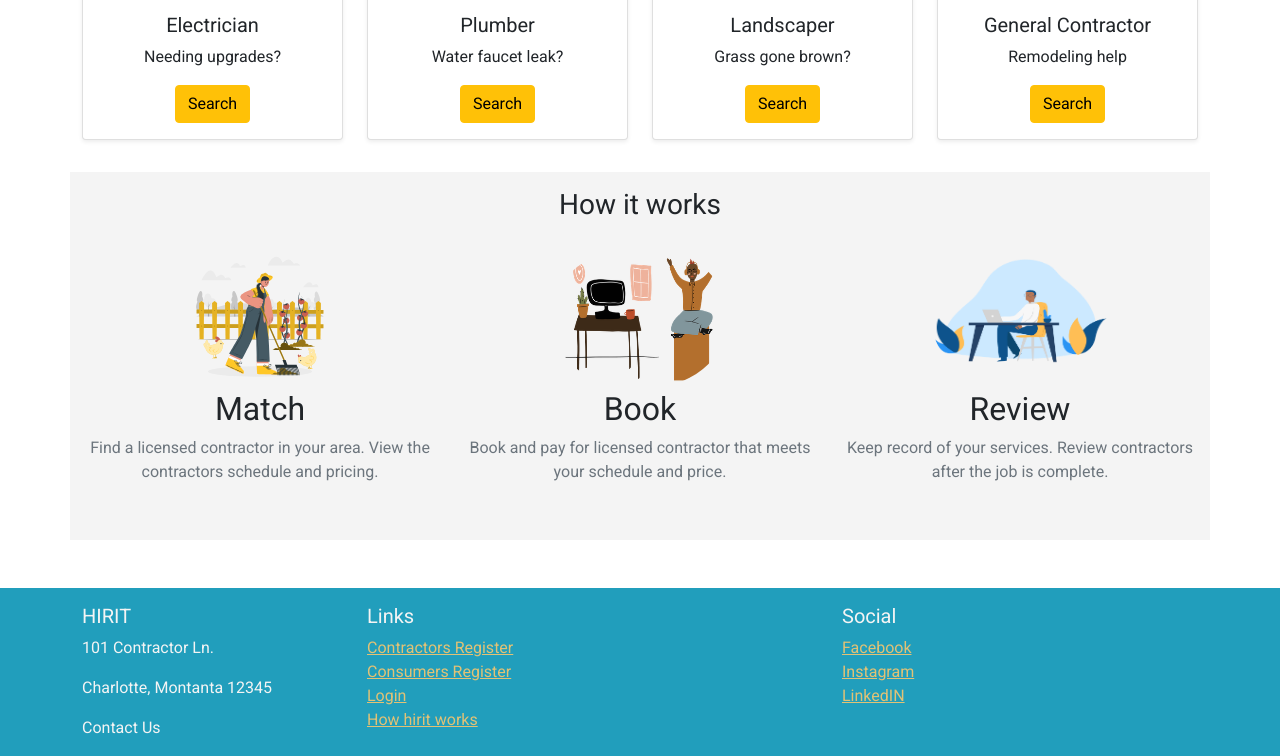
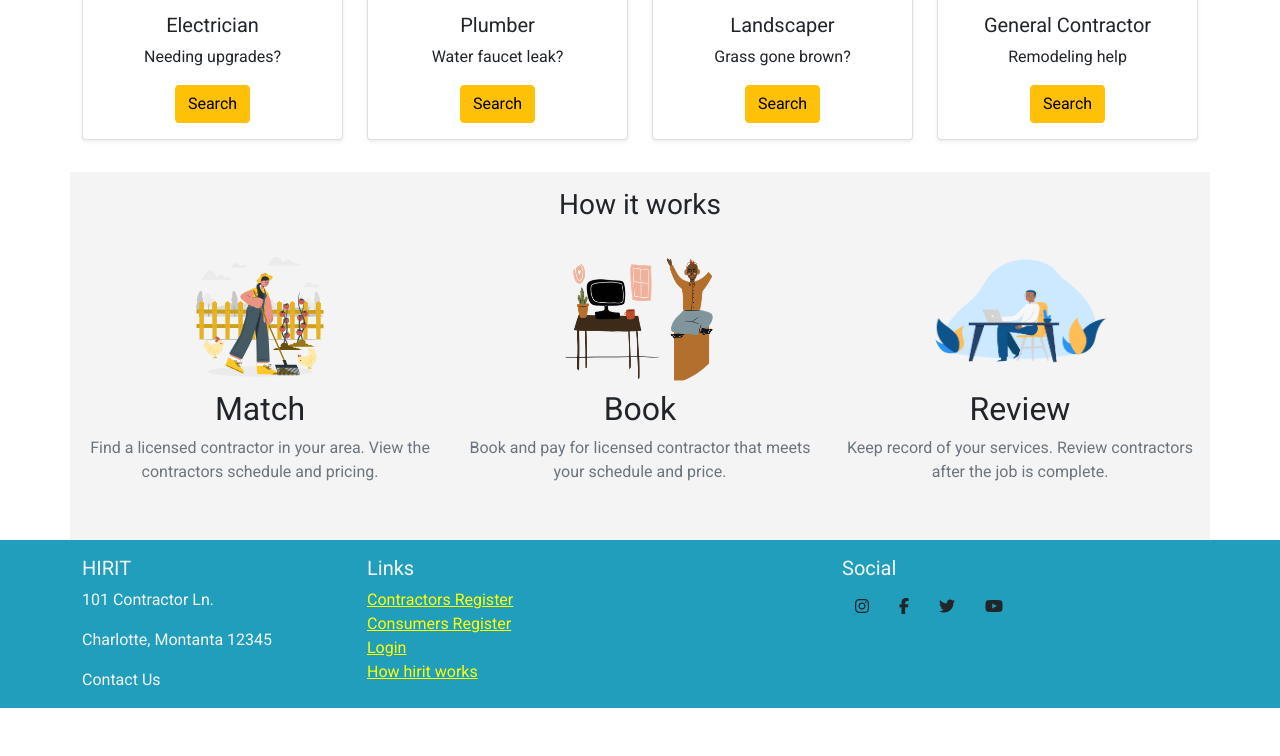
Before and after one commit to anniepuy/hirit, a website: page index.html in a window 1280 px wide. Shown: the part 880-1636 px from the top of the page. After the commit the page ends 1588 px from the top, so only its background shows below. Drawn offline with nearby package versions, Linux system fonts and the light colour scheme.

Commit message:
updated footer

```diff
--- a/css/styles.css
+++ b/css/styles.css
@@ -3,7 +3,7 @@ body {
 }
 
 a {
-    color: #E2C275
+    color: yellow;
 }
 .navbar {
     background-color:#219ebc ;
--- a/index.html
+++ b/index.html
@@ -118,8 +118,8 @@
         </div>
     </div>
 
-    <footer>
-        <div class="container mt-5">
+    <footer class="site-footer">
+        <div class="container">
             <div class="row pt-3">
                 <div class="col col-md-3">
                     <h5>HIRIT</h5>
@@ -138,15 +138,15 @@
                 </div>
                 <div class="col col-md-4">
                     <h5>Social</h5>
-                    <ul class="list-unstyled">
-                        <li><a href="www.facebook.com">Facebook</a></li>
-                        <li><a href="www.instagram.com">Instagram</a></li>
-                        <li><a href="www.linkedin.com">LinkedIN</a></li>
-                    </ul>
+                    <a class="btn btn-social-icon btn-instagram" href="http://instagram.com/"><i class="fa fa-instagram"></i></a>
+                    <a class="btn btn-social-icon btn-facebook" href="http://facebook.com/"><i class="fa fa-facebook"></i></a>
+                    <a class="btn btn-social-icon btn-twitter" href="http://twitter.com/"><i class="fa fa-twitter"></i></a>
+                    <a class="btn btn-social-icon btn-google" href="http://youtube.com/"><i class="fa fa-youtube"></i></a>
                 </div>
             </div>
         </div>
     </footer>
+
 <!---Scripts-->
     <script src="https://code.jquery.com/jquery-3.5.1.slim.min.js" integrity="sha384-DfXdz2htPH0lsSSs5nCTpuj/zy4C+OGpamoFVy38MVBnE+IbbVYUew+OrCXaRkfj" crossorigin="anonymous"></script>
     <script src="https://cdn.jsdelivr.net/npm/@popperjs/core@2.9.2/dist/umd/popper.min.js" integrity="sha384-IQsoLXl5PILFhosVNubq5LC7Qb9DXgDA9i+tQ8Zj3iwWAwPtgFTxbJ8NT4GN1R8p" crossorigin="anonymous"></script>
```
